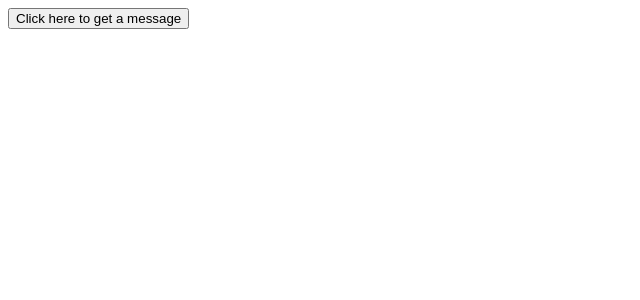
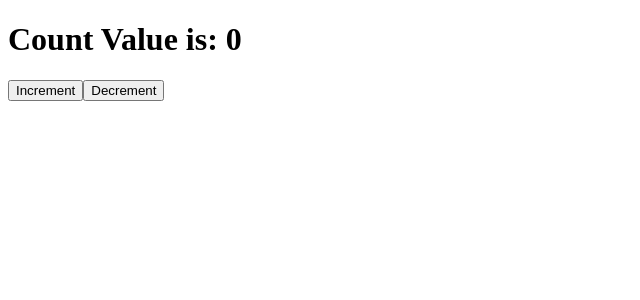
Before and after one commit to wanderer967/reactjourney, a React (Vite) app in the folder reactpro/: page / in a window 1280 px wide. Shown: the top 300 px of the page, without its empty margins (0-640 px from the left). Built offline with nearby package versions, Linux system fonts and the light colour scheme.

Commit message:
using state in react

```diff
--- a/reactpro/src/App.jsx
+++ b/reactpro/src/App.jsx
@@ -2,10 +2,11 @@
 import Fruits from "./components/Fruits";
 import ConditionalComponent from "./components/ConditionalCompnent";
 import Message from "./components/Message";
+import Counter from "./components/Counter";
 function App() {
   return (
     <div className="App">
-      <Message />
+      <Counter />
     </div>
   );
 }
--- /dev/null
+++ b/reactpro/src/components/Counter.jsx
@@ -0,0 +1,19 @@
+import { useState } from "react";
+
+export default function Counter() {
+  const [count, setCount] = useState(0);
+  function increment() {
+    setCount(count + 1);
+  }
+  function decrement() {
+    setCount(count - 1);
+  }
+
+  return (
+    <div>
+      <h1>Count Value is: {count}</h1>
+      <button onClick={increment}>Increment</button>
+      <button onClick={decrement}>Decrement</button>
+    </div>
+  );
+}
```
